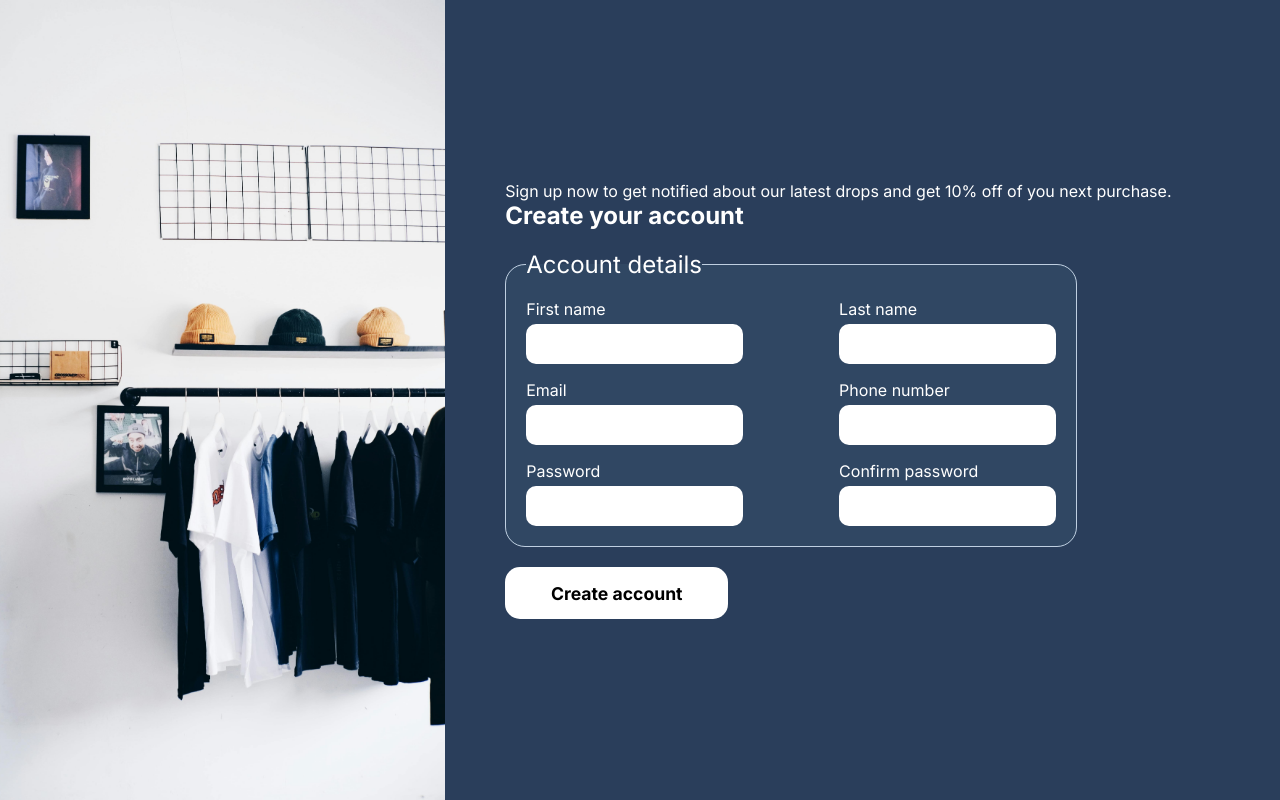
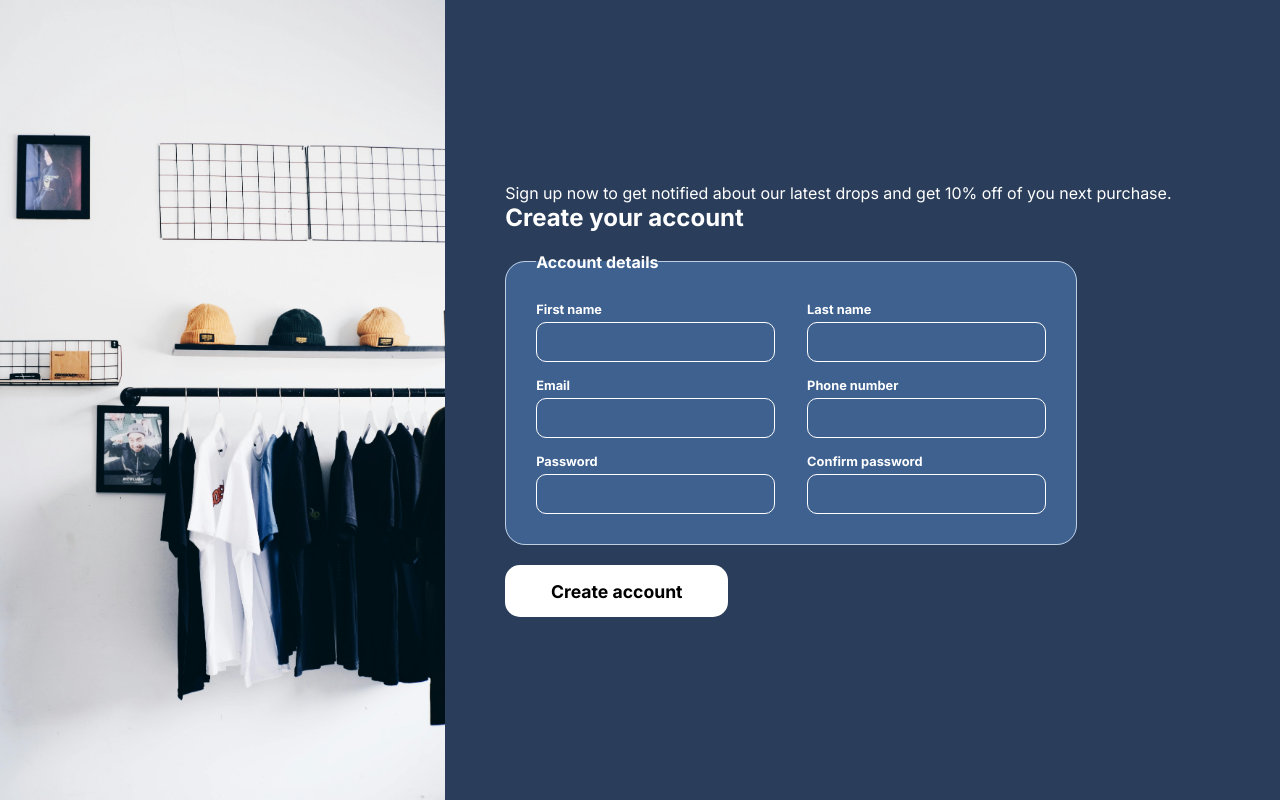
Before and after one commit to codewithprogers/sign-up-form, a plain HTML site: page index.html in a window 1280 px wide. Drawn offline with Linux system fonts and the light colour scheme.

Commit message:
style: update signup form styling

```diff
--- a/styles.css
+++ b/styles.css
@@ -47,9 +47,9 @@
   display: grid;
   grid-template-columns: 1fr 1fr;
   gap: 1em;
-  column-gap: 6em;
-  padding: 20px;
-  background-color: #304763;
+  column-gap: 2em;
+  padding: 30px;
+  background-color: #3e6190;
   border: 1px solid #bfcfe1;
   border-radius: 20px;
   width: 80%;
@@ -63,21 +63,24 @@
 
 legend {
   color: white;
-  font-size: 1.5em;
+  font-size: 1em;
+  font-weight: bold;
 }
 
 label {
-  font-size: 1em;
+  font-size: .8em;
   padding-bottom: 5px;
+  font-weight: bold;
 }
 
 input[type="text"],
 input[type="email"],
 input[type="tel"],
 input[type="password"] {
-  border: none;
+  border: 0.5px solid white;
   border-radius: 10px;
   height: 3em;
+  background-color: #3e6190;
 }
 
 button {
```
